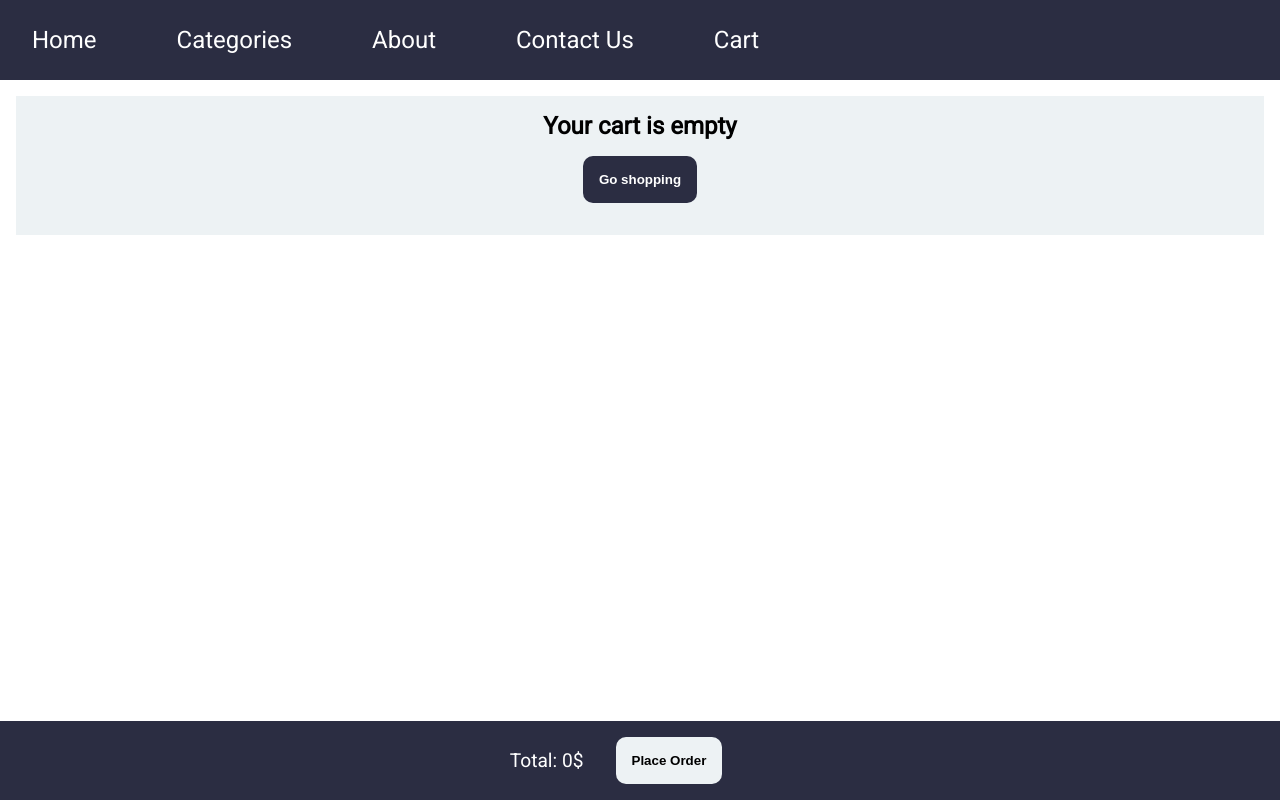
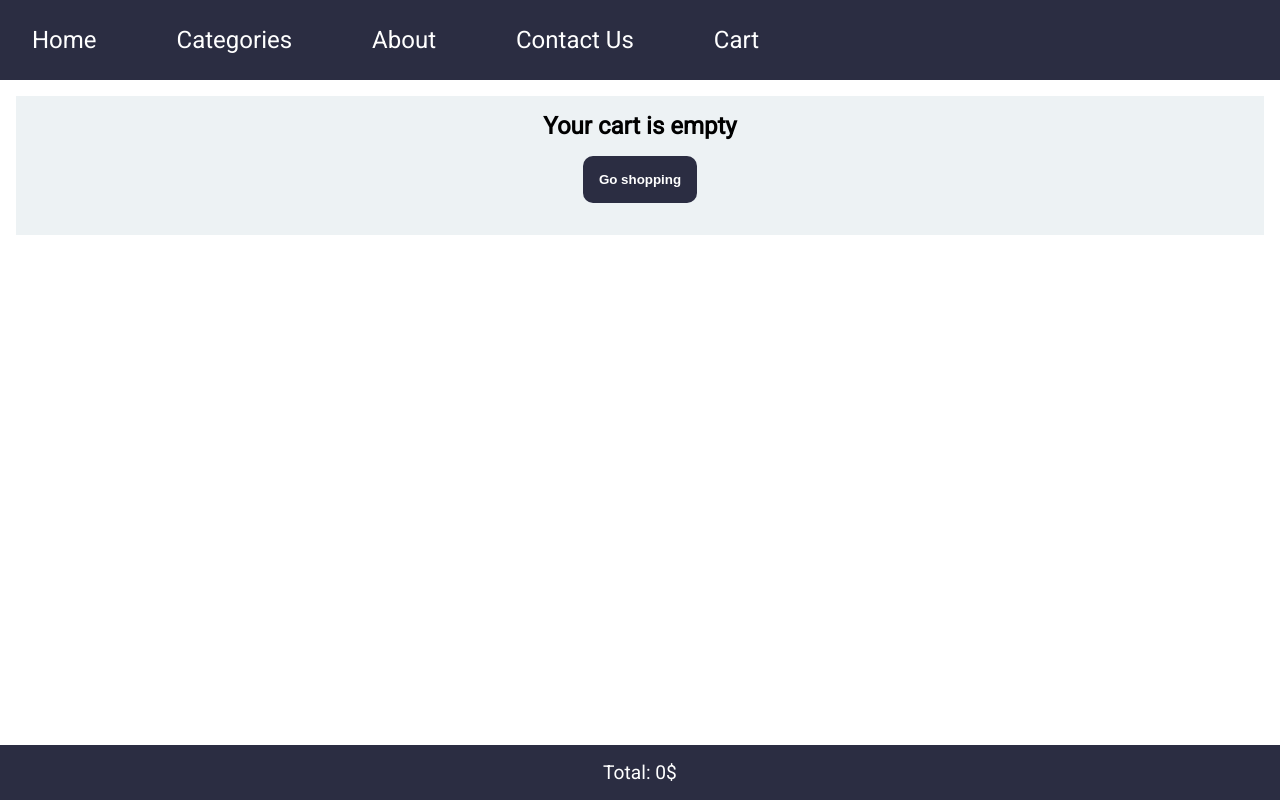
Before and after one commit to AlexandruIoan20/AlexandruIoan20.github.io, a React (Create React App) app in the folder shop/: page /cart in a window 1280 px wide. Built offline with nearby package versions, Linux system fonts and the light colour scheme; what unsplash-js would draw is missing.

Commit message:
Footer with code + small bugs

```diff
--- a/shop/src/components/Cart.jsx
+++ b/shop/src/components/Cart.jsx
@@ -103,7 +103,8 @@ const Cart = () => {
 
                 <section className="total-price-display">
                     <p className="total-price-info"> { `Total: ${totalPrice}$` }</p>
-                    <NavLink state = { {items: { inCartItems }, price: totalPrice}} to = "/final"><button className="place-order-button"> Place Order </button></NavLink>
+                    {inCartItems.length > 0 && <NavLink state = { {items: { inCartItems }, price: totalPrice}} to = "/final">
+                        <button className="place-order-button"> Place Order </button></NavLink> }
                 </section>
             </section>
         </section>
--- a/shop/src/styling/items.css
+++ b/shop/src/styling/items.css
@@ -9,6 +9,10 @@
     font-weight: 900;
     color:#2B2D42;
     padding: 1rem;
+}
+
+.item {
+    cursor: pointer;
 }
 
 .items-list {
```
